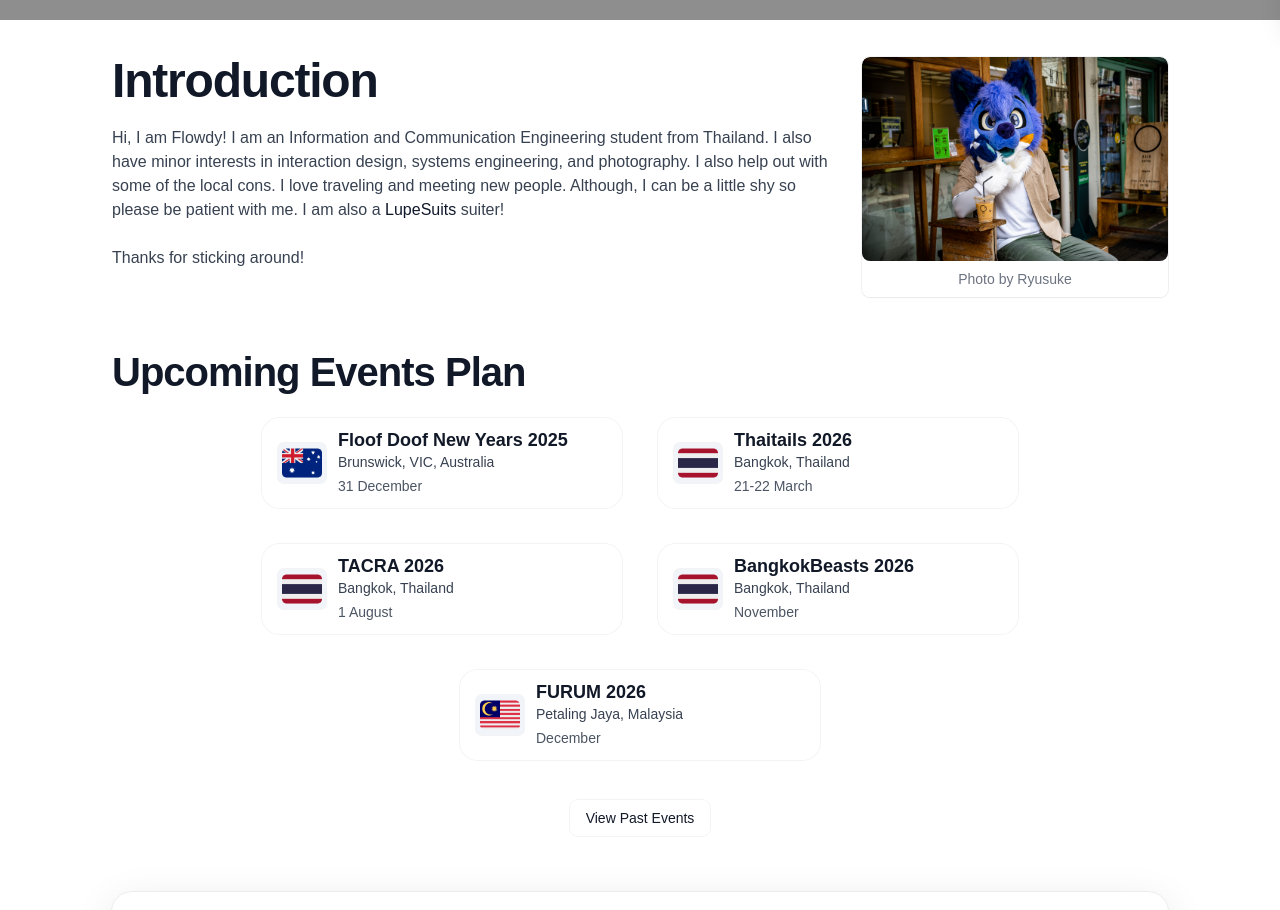
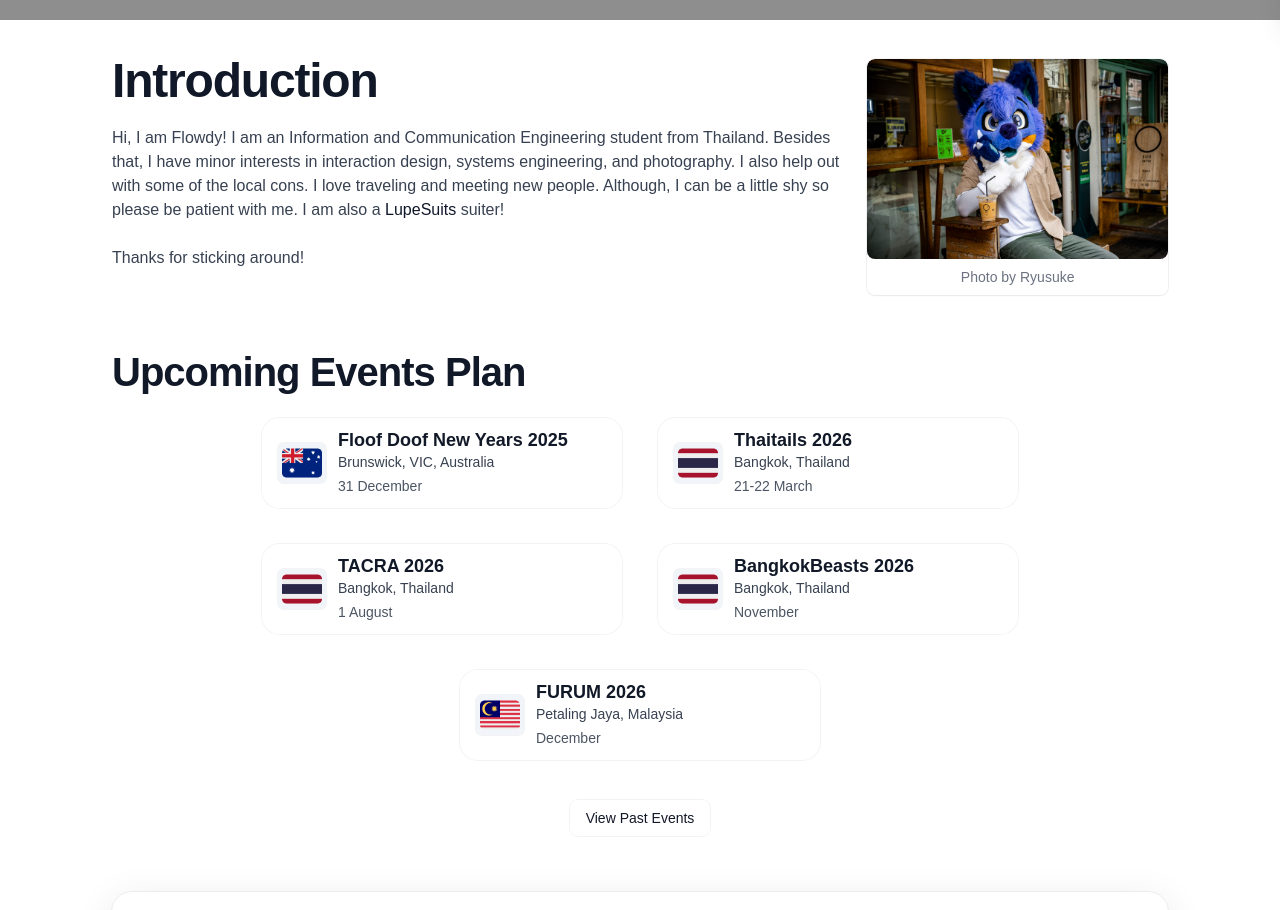
Before and after one commit to PemapolS/flowdy-site, a Next.js app: page / in a window 1280 px wide. Shown: the part 780-1690 px from the top of the page. Built offline with nearby package versions, Linux system fonts and the light colour scheme; grey boxes are pictures that could not be loaded; a web font is replaced by a local one.

Commit message:
intro edit

```diff
--- a/src/sections/About.jsx
+++ b/src/sections/About.jsx
@@ -9,7 +9,7 @@ const About = () => {
             Introduction
           </h2>
           <p className="mb-6 text-gray-700 sm:text-md dark:text-gray-300">
-            Hi, I am Flowdy! I am an Information and Communication Engineering student from Thailand. I also have minor interests in interaction design, systems engineering, and photography. I also help out with some of the local cons. I love traveling and meeting new people. Although, I can be a little shy so please be patient with me. I am also a{' '}
+            Hi, I am Flowdy! I am an Information and Communication Engineering student from Thailand. Besides that, I have minor interests in interaction design, systems engineering, and photography. I also help out with some of the local cons. I love traveling and meeting new people. Although, I can be a little shy so please be patient with me. I am also a{' '}
             <a
               href="https://www.furaffinity.net/user/LazyLupe"
               target="_blank"
```
